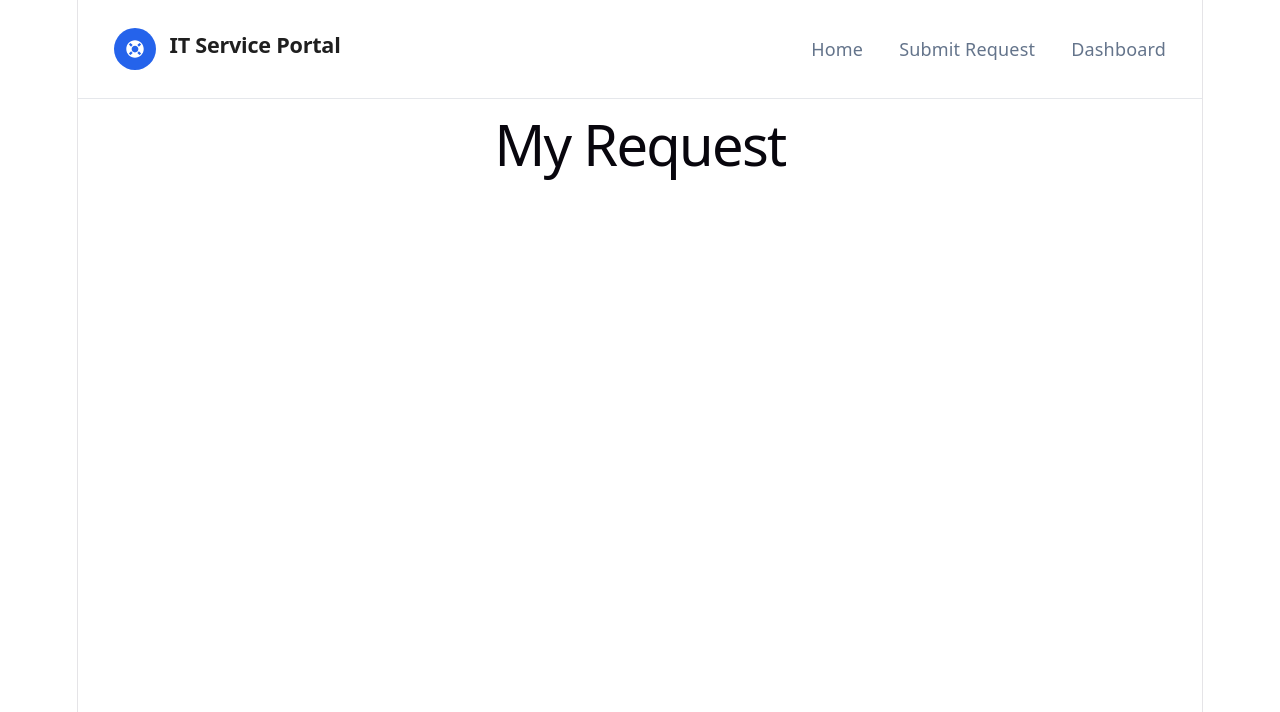
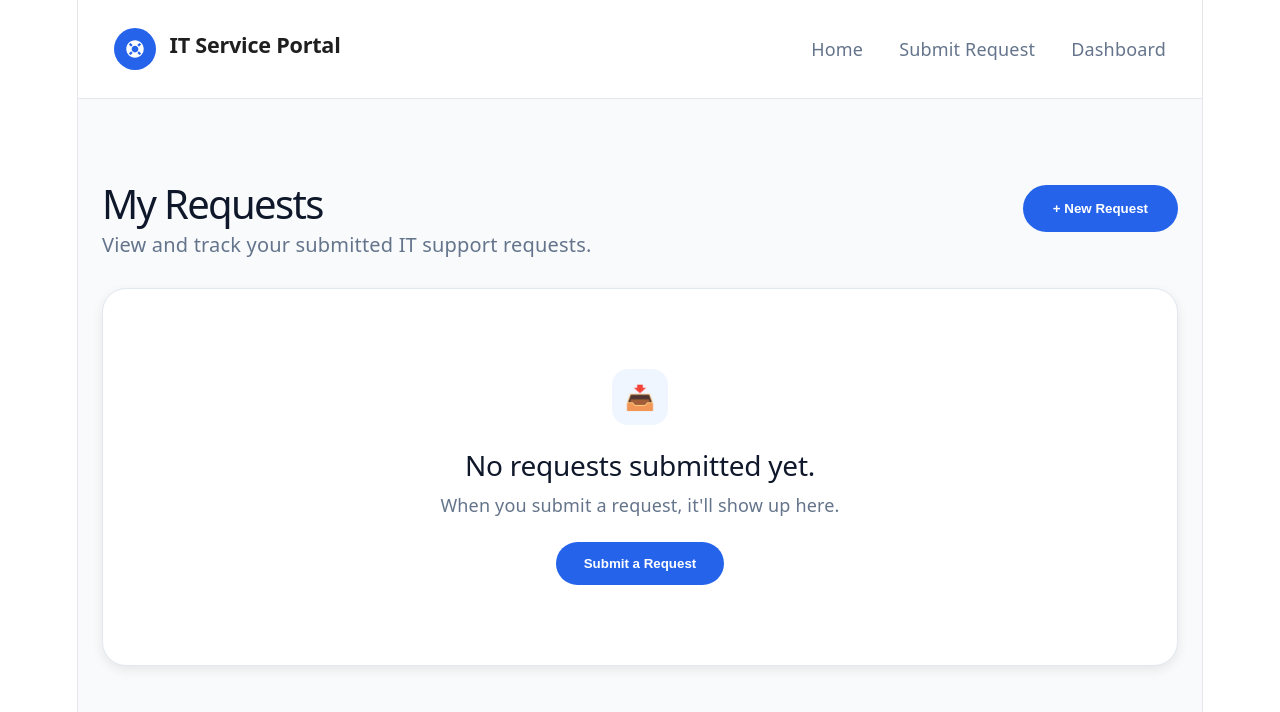
Before and after one commit to DavidAkinwole/IT-SERVICE-REQUEST-PORTAL, a React (Vite) app: page /dashboard in a window 1280 px wide. Shown: the top 712 px of the page. Built offline with nearby package versions, Linux system fonts and the light colour scheme.

Commit message:
Confirmation and Dashboard page commit

```diff
--- a/src/Pages/Confirmation.jsx
+++ b/src/Pages/Confirmation.jsx
@@ -1,5 +1,60 @@
-function Confirmation() {
-  return <h1>Your request has been submitted</h1>;
+import { NavLink } from "react-router-dom";
+import "../Styles/Confirmation.css";
+import { useNavigate, useLocation } from "react-router-dom";
+
+export default function Confirmation() {
+const navigate = useNavigate();
+const { state } = useLocation();
+const request = state || {};
+
+navigate("/dashboard", {
+  state
+});
+  return (
+    <main className="confirmation-page">
+
+      <div className="confirmation-container">
+
+        <div className="confirmation-card">
+
+          <div className="success-icon">
+            ✓
+          </div>
+
+          <h1>Request Submitted Successfully</h1>
+
+          <p>
+            Thank you. Your IT support request has been received.
+          </p>
+
+          <div className="request-info">
+            <span>REQUEST ID</span>
+            <strong>{request.id}</strong>
+
+            <span className="status-pill">
+              • {request.status}
+            </span>
+          </div>
+
+          <div className="confirmation-actions">
+
+            <button className="confirmation-btn confirmation-btn-primary"
+            onClick={() => navigate("/dashboard", {
+              state})
+              }>
+               View Dashboard
+            </button>
+            <button className="confirmation-btn confirmation-btn-secondary"
+             onClick={() => navigate("/request")}>
+              Submit Another
+            </button>
+
+          </div>
+
+        </div>
+
+      </div>
+
+    </main>
+  );
 }
-
-export default Confirmation;
--- a/src/Pages/Dashboard.jsx
+++ b/src/Pages/Dashboard.jsx
@@ -1,5 +1,91 @@
-function Dashboard() {
-  return <h1>My Request</h1>;
+import "../Styles/Dashboard.css";
+import { useLocation } from "react-router-dom";
+import { useNavigate } from "react-router-dom";
+
+export default function Dashboard() {
+  const navigate = useNavigate();
+  const { state } = useLocation();
+ const request = state;
+  return (
+    <main className="dashboard-page">
+
+      <div className="dashboard-content">
+
+        <div className="dashboard-top">
+
+          <div>
+            <h1>My Requests</h1>
+
+            <p>
+              View and track your submitted IT support requests.
+            </p>
+          </div>
+
+          <button
+            className="new-request-btn"
+            onClick={() => navigate("/request")}>
+            + New Request
+            </button>
+
+        </div>
+ {request && request.id ? (
+
+  <div className="dashboard-table">
+
+    <div className="table-header">
+      <span>REQUEST ID</span>
+      <span>NAME</span>
+      <span>DEPARTMENT</span>
+      <span>REQUEST TYPE</span>
+      <span>PRIORITY</span>
+      <span>STATUS</span>
+    </div>
+
+    <div className="table-row">
+      <span>{request.id}</span>
+      <span>{request.name}</span>
+      <span>{request.department}</span>
+      <span>{request.requestType}</span>
+
+      <span>
+        <div className="priority-pill">
+          {request.priority}
+        </div>
+      </span>
+
+      <span>
+        <div className="status-pill">
+          • {request.status}
+        </div>
+      </span>
+    </div>
+
+  </div>
+
+) : (
+
+  <div className="empty-state">
+
+    <div className="empty-icon">📥</div>
+
+    <h2>No requests submitted yet.</h2>
+
+    <p>
+      When you submit a request, it'll show up here.
+    </p>
+
+    <button
+      className="submit-empty-btn"
+      onClick={() => navigate("/request")}
+    >
+      Submit a Request
+    </button>
+
+  </div>
+
+)}
+        </div>
+
+    </main>
+  );
 }
-
-export default Dashboard;
--- a/src/Pages/Requestform.jsx
+++ b/src/Pages/Requestform.jsx
@@ -1,4 +1,5 @@
 import { NavLink } from "react-router-dom";
+import { useNavigate } from "react-router-dom";
 import "../Styles/Requestform.css";
 import { useState } from "react";
 
@@ -12,6 +13,7 @@ const [formData, setFormData] = useState({
     priority:""
 });
 const [errors, setErrors] = useState({});
+const navigate = useNavigate();
 const handleChange = (e) => {
   const { name, value } = e.target;
 
@@ -40,15 +42,27 @@ const handleChange = (e) => {
         error = "Please select a request type";
         break;
 
+      case "description":
+      error = "Description is required";
+      break;
+
+      case "priority":
+      error = "Please select a priority level";
+      break;
+
       default:
         break;
     }
   }
 
-  setErrors({
-    ...errors,
-    [name]: error
-  });
+ setErrors(prev => ({
+  ...prev,
+  [name]: error
+}));
+};
+
+const handleCancel = () => {
+  navigate("/");
 };
 
 const handleSubmit = (e) => {
@@ -84,7 +98,14 @@ const handleSubmit = (e) => {
 
   if (Object.keys(newErrors).length > 0) return;
 
-  console.log(formData);
+ const requestData = {
+  id: `IT-${Math.floor(Math.random() * 1000)}`,
+  ...formData,
+  status: "Open"
+};
+navigate("/confirmation", {
+  state: requestData
+});
 };
 
   return (
@@ -145,9 +166,15 @@ const handleSubmit = (e) => {
       onChange={handleChange}
       className="rf-select">
       <option value="">Select Department</option>
-      <option value="IT">IT</option>
+      <option value="Engineering">Engineering</option>
+      <option value="Product">Product</option>
+      <option value="Design">Design</option>
+      <option value="Marketing">Marketing</option>
+      <option value="Sales">Sales</option>
+      <option value="Finance">Finance</option>
       <option value="HR">HR</option>
-      <option value="Finance">Finance</option>
+      <option value="Operations">Operations</option>
+      <option value="Other">Other</option>
       </select>
       {errors.department && (
   <p className="rf-error">{errors.department}</p>
@@ -163,9 +190,11 @@ const handleSubmit = (e) => {
         onChange={handleChange}
         className="rf-select">
         <option value="">Select request type</option>
-        <option>Bug</option>
-        <option>Support</option>
-        <option>Feature Request</option>
+        <option value>Software Issue</option>
+        <option value>Hardware Request</option>
+        <option value>Access Permission</option>
+        <option value>Network Problem</option>
+        <option value>Others</option>
       </select>
 
 {errors.requestType && (
@@ -234,9 +263,12 @@ const handleSubmit = (e) => {
   </div>
 </div>
       <div className="rf-actions">
-    <button type="button" className="cancel-btn">
-        Cancel
-    </button>
+    <button
+  type="button"
+  className="cancel-btn"
+  onClick={handleCancel}>
+  Cancel
+</button>
 
     <button type="submit" className="submit-btn">
         Submit Request
--- /dev/null
+++ b/src/Styles/Confirmation.css
@@ -0,0 +1,99 @@
+
+
+.confirmation-page {
+  min-height: 100vh;
+  background: #f3f4f6;
+}
+
+.confirmation-container {
+  display: flex;
+  justify-content: center;
+  padding-top: 90px;
+}
+
+.confirmation-card {
+  width: 520px;
+  background: white;
+  border-radius: 20px;
+  padding: 50px;
+  text-align: center;
+  box-shadow: 0 2px 12px rgba(0,0,0,0.08);
+}
+
+.success-icon {
+  width: 60px;
+  height: 60px;
+  border-radius: 50%;
+  background: #eef4ff;
+  color: #2563eb;
+  font-size: 28px;
+  margin: 0 auto 25px;
+  display: flex;
+  align-items: center;
+  justify-content: center;
+}
+
+.confirmation-card h1 {
+  font-size: 36px;
+  margin-bottom: 12px;
+  color: black;
+  line-height: 36px;
+}
+
+.confirmation-card p {
+  color: #6b7280;
+  margin-bottom: 30px;
+}
+
+.request-info {
+  background: #f1f5f9;
+  border-radius: 14px;
+  padding: 16px;
+  display: flex;
+  justify-content: center;
+  gap: 15px;
+  margin-bottom: 30px;
+}
+
+.status-pill {
+  background: #e0edff;
+  color: #2563eb;
+  padding: 4px 14px;
+  border-radius: 999px;
+}
+
+.confirmation-actions {
+  display: flex;
+  justify-content: center;
+  gap: 15px;
+  margin-top:32px;
+}
+
+.confirmation-btn{
+    border:none;
+    border-radius:999px;
+    padding:14px 28px;
+    font-size:15px;
+    font-weight:600;
+    cursor:pointer;
+    transition:.2s;
+}
+
+.confirmation-btn-primary{
+    background:#2563eb;
+    color:white;
+}
+
+.confirmation-btn-primary:hover{
+    background:#1d4ed8;
+}
+
+.confirmation-btn-secondary{
+    background:white;
+    color:#334155;
+    border:1px solid #cbd5e1;
+}
+
+.confirmation-btn-secondary:hover{
+    background:#f8fafc;
+}
--- /dev/null
+++ b/src/Styles/Dashboard.css
@@ -0,0 +1,160 @@
+.dashboard-content{
+    max-width:1150px;
+    margin:60px auto;
+    padding:0 24px;
+}
+
+.dashboard-page{
+    min-height:100vh;
+    background:#f8fafc;
+}
+
+.dashboard-top{
+    display:flex;
+    justify-content:space-between;
+    align-items:center;
+    margin-bottom:30px;
+}
+
+.dashboard-top h1{
+    text-align:left;
+    font-size:40px;
+    font-weight:500;
+    color:#0f172a;
+    margin-bottom:15px;
+}
+
+.dashboard-top p{
+    color:#64748b;
+    font-size:20px;
+}
+
+.new-request-btn{
+    background:#2563eb;
+    color:white;
+    border:none;
+    padding:16px 30px;
+    border-radius:999px;
+    font-weight:600;
+    cursor:pointer;
+}
+
+.dashboard-table{
+    background:white;
+    border-radius:22px;
+    overflow:hidden;
+    box-shadow:0 4px 12px rgba(0,0,0,.08);
+    border:1px solid #e2e8f0;
+}
+
+.table-header,
+.table-row{
+    display:grid;
+    grid-template-columns:
+    1.1fr
+    1.4fr
+    1.4fr
+    1.6fr
+    1fr
+    1fr;
+
+    align-items:center;
+}
+
+.table-header{
+    background:#f1f5f9;
+    padding:20px 28px;
+    font-size:13px;
+    font-weight:700;
+    color:#64748b;
+}
+
+.table-row{
+    padding:26px 28px;
+    font-size:16px;
+    color:#334155;
+}
+
+.priority-pill{
+    display:inline-flex;
+    align-items:center;
+    justify-content:center;
+
+    padding:8px 16px;
+
+    border-radius:999px;
+    background:#e2e8f0;
+
+    font-size:14px;
+    font-weight:500;
+}
+
+.status-pill{
+    display:inline-flex;
+    align-items:center;
+    justify-content:center;
+
+    padding:8px 18px;
+
+    border-radius:999px;
+
+    background:#dbeafe;
+    color:#2563eb;
+
+    font-size:14px;
+    font-weight:500;
+}
+
+.empty-state{
+    background:white;
+    border:1px solid #e2e8f0;
+    border-radius:24px;
+    padding:80px 20px;
+
+    display:flex;
+    flex-direction:column;
+    align-items:center;
+    justify-content:center;
+    text-align:center;
+
+    box-shadow:0 4px 12px rgba(0,0,0,.08);
+}
+
+.empty-icon{
+    width:56px;
+    height:56px;
+
+    display:flex;
+    align-items:center;
+    justify-content:center;
+
+    background:#eff6ff;
+    border-radius:16px;
+
+    font-size:24px;
+    margin-bottom:24px;
+}
+
+.empty-state h2{
+    font-size:28px;
+    margin-bottom:10px;
+    color:#0f172a;
+}
+
+.empty-state p{
+    color:#64748b;
+    margin-bottom:24px;
+}
+
+.submit-empty-btn{
+    background:#2563eb;
+    color:white;
+
+    border:none;
+    border-radius:999px;
+
+    padding:14px 28px;
+    font-weight:600;
+
+    cursor:pointer;
+}
```
